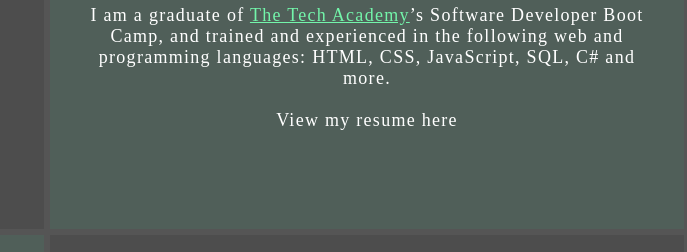
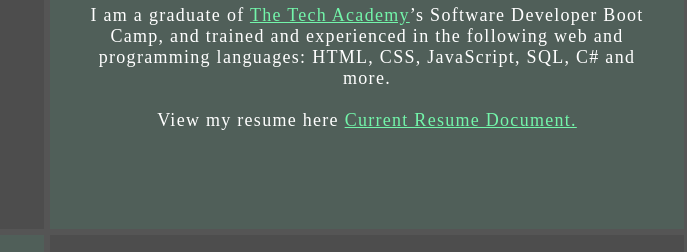
Before and after one commit to CMRandall669/cmrandall669.github.io, a plain HTML site: page index.html in a window 1280 px wide. Shown: the part 1561-1813 px from the top of the page, 593-1280 px from the left. Drawn offline with Linux system fonts and the light colour scheme.

Commit message:
added link to resume.

```diff
--- a/index.html
+++ b/index.html
@@ -138,7 +138,7 @@
                 <br>I am a graduate of <a href="https://www.learncodinganywhere.com" target="_blank">The Tech Academy</a>’s Software Developer Boot Camp, and trained and experienced in the following web and programming languages: HTML, CSS, JavaScript, SQL, C# and more.
                 <br>
                 <br>View my resume here
-                <a href="https://docs.google.com/document/d/1_CQ9XmgSC4gh4QNpzhMYxyrleRpwUyn3/edit?usp=sharing&ouid=115520886972182004843&rtpof=true&sd=true"></a>
+                <a href="https://docs.google.com/document/d/1_CQ9XmgSC4gh4QNpzhMYxyrleRpwUyn3/edit?usp=sharing&ouid=115520886972182004843&rtpof=true&sd=true">Current Resume Document.</a>
                 <br>
             </p>
         </div>
```
